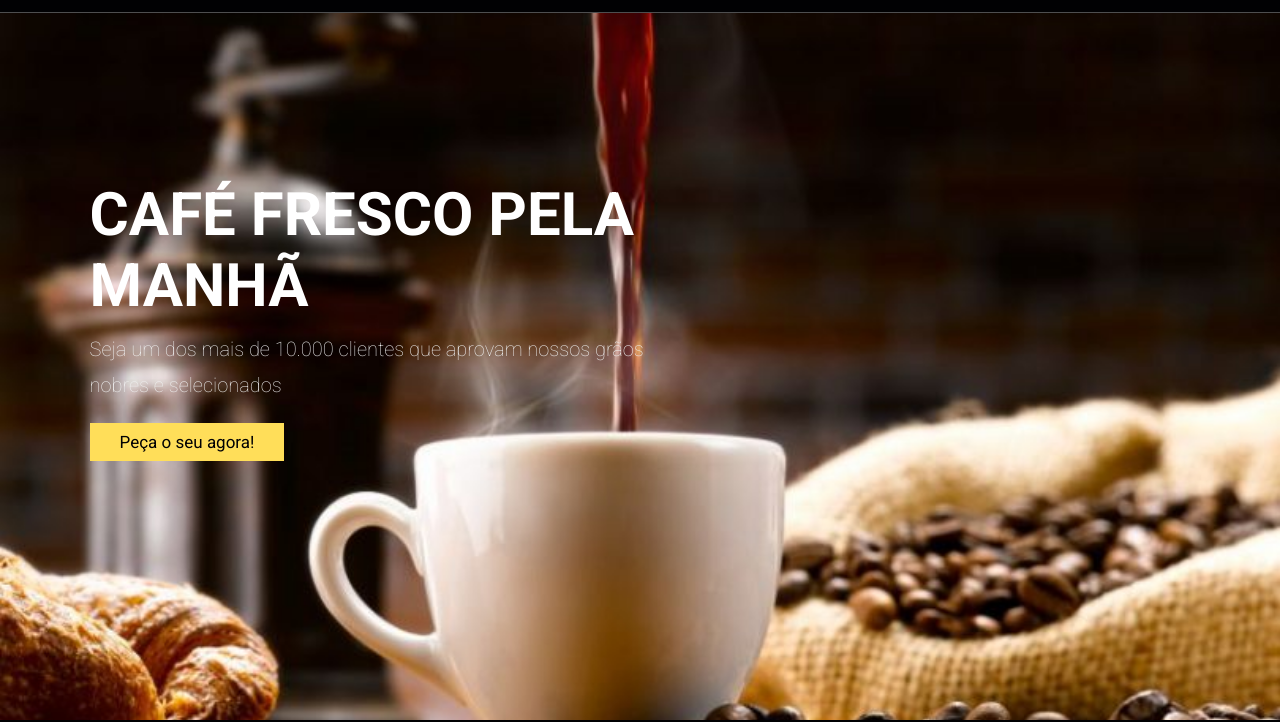
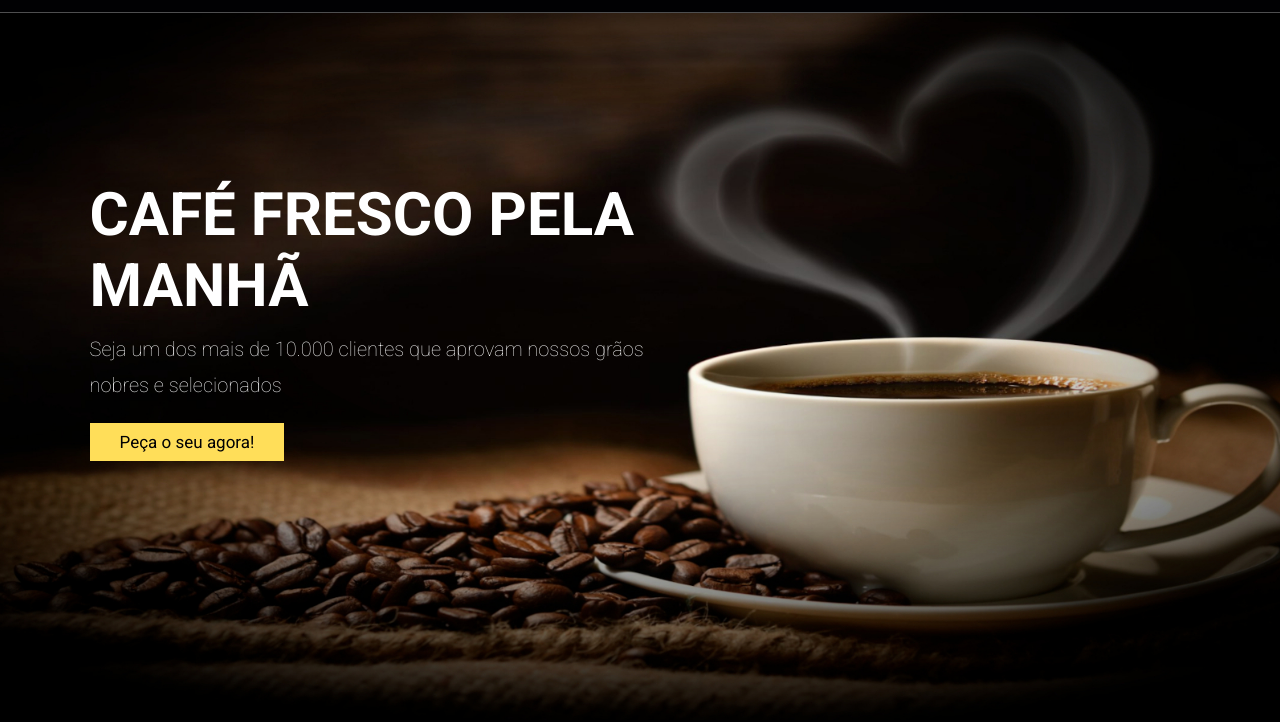
Before and after one commit to psyker23k/Projeto-Coffe-Break, a plain HTML site: page index.html in a window 1280 px wide. Shown: the part 80-802 px from the top of the page. Drawn offline with Linux system fonts and the light colour scheme.

Commit message:
Add files via upload

```diff
--- a/style.css
+++ b/style.css
@@ -180,7 +180,7 @@ section{
     min-height: 100vh;
     display: flex;
     align-items: center;
-    background:url(https://github.com/psyker23k/Projeto-Coffe-Break/blob/main/images/about-img.jpeg) no-repeat ;
+    background:url(images/home-img.jpeg) no-repeat ;
     background-size: cover;
     background-position: center;
 }
```
